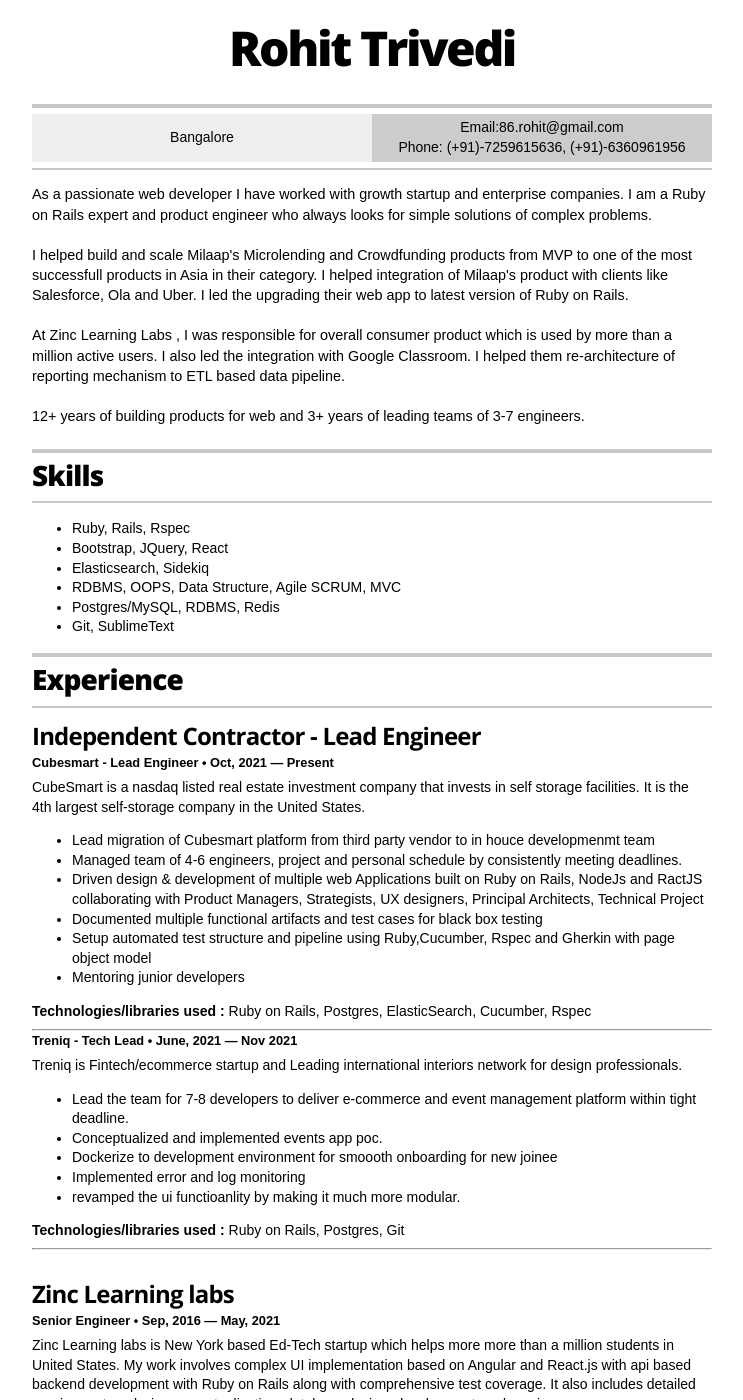
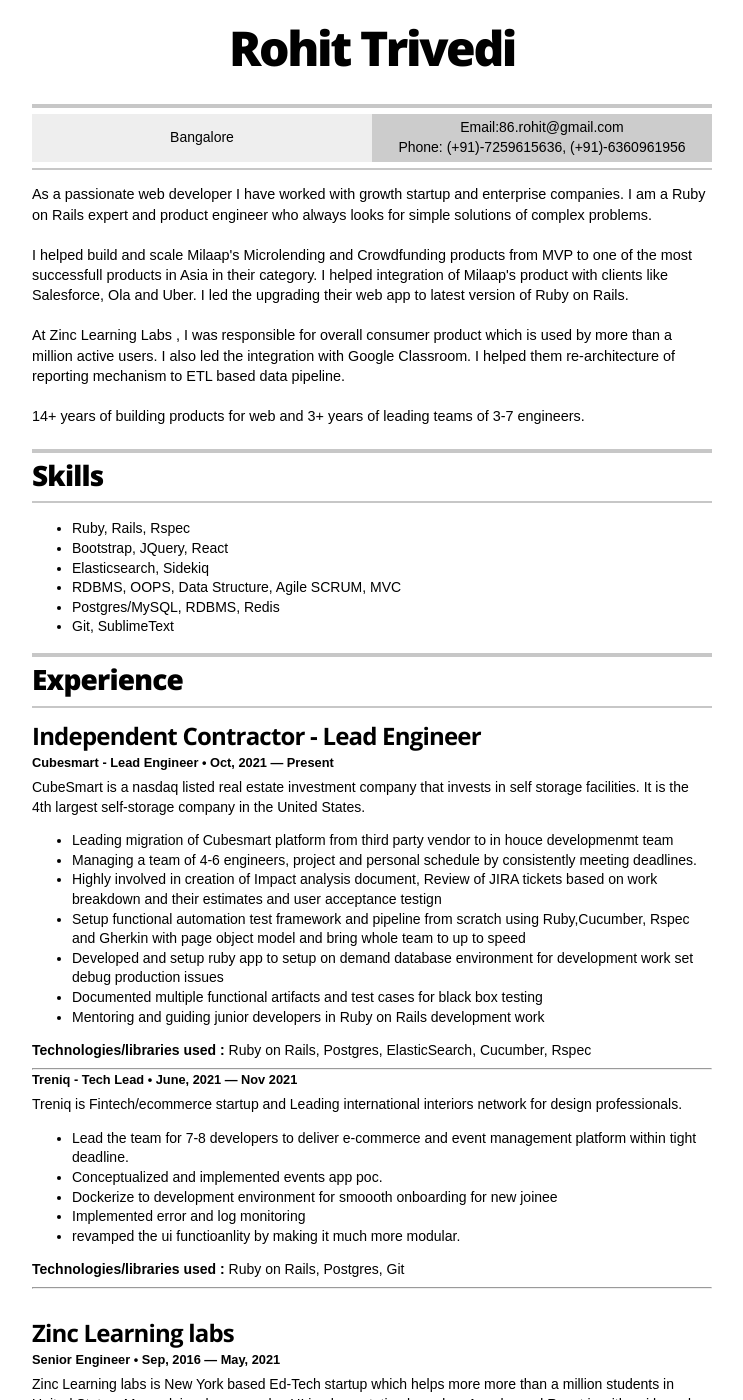
Before and after one commit to rtcoms/rtcoms.github.io, a Jekyll site: the page built from index.html, in a window 1280 px wide and 1400 px high. Shown: the whole window, without its empty margins (268-1011 px from the left). Built offline with Jekyll 4.4.1, drawn with Linux system fonts in a browser that asks for light colours.

Commit message:
Update resume.html

```diff
--- a/_layouts/resume.html
+++ b/_layouts/resume.html
@@ -67,7 +67,7 @@
           <br/><br/>
           At Zinc Learning Labs , I was responsible for overall consumer product which is used by more than a million active users. I also led the integration with Google Classroom. I helped them re-architecture of reporting mechanism to ETL based data pipeline.
           <br/><br/>
-          12+ years of building products for web and 3+ years of leading teams of 3-7 engineers.
+          14+ years of building products for web and 3+ years of leading teams of 3-7 engineers.
           </p>
         </div>
 
@@ -114,12 +114,13 @@
           <h5 class="resume-item-details">Cubesmart - Lead Engineer &bull; Oct, 2021 &mdash; Present</h5>
           <p class="resume-item-copy">CubeSmart is a nasdaq listed real estate investment company that invests in self storage facilities. It is the 4th largest self-storage company in the United States.</p>
           <ul class="resume-item-list">
-            <li>Lead migration of Cubesmart platform from third party vendor to in houce developmenmt team</li>
-            <li>Managed team of 4-6 engineers, project and personal schedule by consistently meeting deadlines.</li>
-            <li>Driven design & development of multiple web Applications built on Ruby on Rails, NodeJs and RactJS collaborating with Product Managers, Strategists, UX designers, Principal Architects, Technical Project</li>
+            <li>Leading migration of Cubesmart platform from third party vendor to in houce developmenmt team</li>
+            <li>Managing a team of 4-6 engineers, project and personal schedule by consistently meeting deadlines.</li>
+            <li>Highly involved in creation of Impact analysis document, Review of JIRA tickets based on work breakdown and their estimates and user acceptance testign</li>
+            <li>Setup functional automation test framework and pipeline from scratch using Ruby,Cucumber, Rspec and Gherkin with page object model and bring whole team to up to speed</li>
+            <li>Developed and setup ruby app to setup on demand database environment for development work set debug production issues</li>
             <li>Documented multiple functional artifacts and test cases for black box testing</li>
-            <li>Setup automated test structure and pipeline using Ruby,Cucumber, Rspec and Gherkin with page object model</li>
-            <li>Mentoring junior developers</li>
+            <li>Mentoring and guiding junior developers in Ruby on Rails development work</li>
           </ul>
           <!-- <p class="resume-item-copy">Led and Mentored freshers and junior developers in rails development stack.</p> -->
 
```
